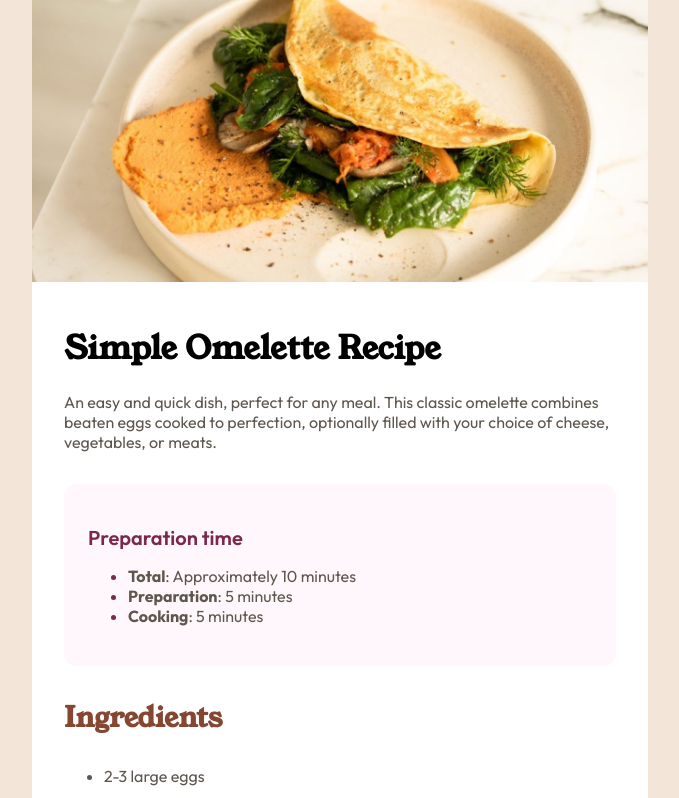
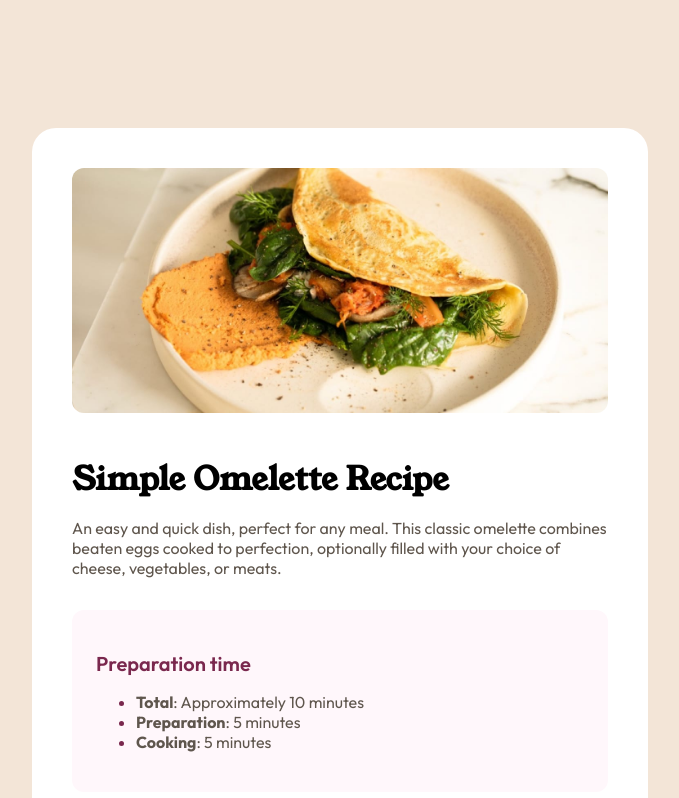
Before and after one commit to amigos81/recipe-page, a plain HTML site: page index.html in a window 1280 px wide. Shown: the top 798 px of the page, without its empty margins (300-979 px from the left). Drawn offline with Linux system fonts and the light colour scheme.

Commit message:
update screen desktop

```diff
--- a/assets/css/style.css
+++ b/assets/css/style.css
@@ -1,82 +1,69 @@
 :root {
   --bg-header: #ffffff;
-    --rose-800: #7A284E;
-    --rose-50: #FFF7FB;
-    --stone-900: #312E2C;
-    --stone-600: #5F564D;
-    --stone-150: #E3DDD7;
-    --stone-100: #F3E5D7;
+  --rose-800: #7a284e;
+  --rose-50: #fff7fb;
+  --stone-900: #312e2c;
+  --stone-600: #5f564d;
+  --stone-150: #e3ddd7;
+  --stone-100: #f3e5d7;
   --brown-800: #854632;
-    --White: #FFFFFF;
+  --White: #ffffff;
 }
 
 *,
 *::before,
 *::after {
-    box-sizing: inherit;
-
+  box-sizing: border-box;
 }
 
 @font-face {
-    font-family: 'Outfit';
-    src: URL('/assets/fonts/outfit/static/Outfit-Regular.ttf') format('truetype');
+  font-family: "Outfit";
+  src: URL("/assets/fonts/outfit/static/Outfit-Regular.ttf") format("truetype");
 }
 
 @font-face {
-    font-family: 'Outfit';
-    src: URL('/assets/fonts/outfit/static/Outfit-Bold.ttf') format('truetype');
+  font-family: "Outfit";
+  src: URL("/assets/fonts/outfit/static/Outfit-Bold.ttf") format("truetype");
   font-weight: bold;
 }
 
 @font-face {
-    font-family: 'Outfit';
-    src: URL('/assets/fonts/outfit/static/Outfit-SemiBold.ttf') format('truetype');
+  font-family: "Outfit";
+  src: URL("/assets/fonts/outfit/static/Outfit-SemiBold.ttf") format("truetype");
   font-weight: 600;
 }
 
 @font-face {
-    font-family: 'Young Serif';
-    src: URL('/assets/fonts/young-serif/YoungSerif-Regular.ttf') format('truetype');
-
+  font-family: "Young Serif";
+  src: URL("/assets/fonts/young-serif/YoungSerif-Regular.ttf")
+    format("truetype");
 }
-
-html {
-    box-sizing: border-box;
-}
-
-
 body {
   margin: 0;
 }
 
-main{
-    display: flex;
-    flex-direction: column;
-    /* justify-content: center; */
-    align-items: center;
+.container {
+  width: 375px;
+  background-color: var(--White);
 }
 
-.container {
-    min-width: 375px;
-    background-color: var(--White);
-
-}
-
-img {
+.container img {
   width: 100%;
 }
 
 .card {
-    margin: 40px 32px 40px;
+  width: 100%;
+  padding: 40px 32px;
 }
 
-.box>h1 {
-    font-family: 'Young Serif';
+.title > h1 {
+  font-family: "Young Serif";
   font-size: 40;
+  margin: 0;
 }
 
-.box>p {
-    font-family: 'Outfit';
+.title > p {
+  font-family: "Outfit";
   font-size: 36;
   color: var(--stone-600);
 }
@@ -85,83 +72,83 @@ img {
   background-color: var(--rose-50);
   padding: 24px;
   border-radius: 12px;
-    font-family: 'Outfit';
+  font-family: "Outfit";
   margin: 32px 0 32px;
 }
 
-.preparation>h2 {
+.preparation > h2 {
   font-weight: 600;
   font-size: 20px;
   color: var(--rose-800);
 }
 
-.preparation>ul li::marker {
+.preparation > ul li::marker {
   color: var(--rose-800);
 }
 
-.preparation>ul>li {
+.preparation > ul > li {
   color: var(--stone-600);
 }
 
-.ingredients {
-    margin: 32px 0 32px;
-}
-
-.ingredients>h2 {
-    font-family: 'Young Serif';
+.ingredients > h2 {
+  font-family: "Young Serif";
   font-size: 28px;
   color: var(--brown-800);
 }
 
-.ingredients>ul>li {
-    font-family: 'Outfit';
+.ingredients > ul > li {
+  font-family: "Outfit";
   font-size: 16px;
   color: var(--stone-600);
   line-height: 30px;
 }
 
-.instructions>h2 {
-    font-family: 'Young Serif';
+.ingredients > ul li::marker {
+  color: var(--brown-800);
+}
+
+.instructions > h2 {
+  font-family: "Young Serif";
   font-size: 28px;
   color: var(--brown-800);
 }
 
-.instructions>ol>li {
-    font-family: 'Outfit';
+.instructions > ol > li {
+  font-family: "Outfit";
   color: var(--stone-600);
 }
 
-.instructions>ol li::marker {
-    content: counter(list-item) '. ';
+.instructions > ol li::marker {
+  content: counter(list-item) ". ";
   color: var(--brown-800);
   font-size: 16px;
   font-weight: 800;
 }
 
-.instructions>ol li {
+.instructions > ol li {
   padding-left: 16px;
 }
 
-.nutrition>h2 {
-    font-family: 'Young Serif';
+.nutrition > h2 {
+  font-family: "Young Serif";
   font-size: 28px;
   color: var(--brown-800);
 }
 
-.nutrition>p {
-    font-family: 'Outfit';
+.nutrition > p {
+  font-family: "Outfit";
   font-size: 16px;
   color: var(--stone-600);
 }
 
 table {
-    font-family: 'Outfit';
+  font-family: "Outfit";
   font-size: 16px;
   color: var(--stone-600);
 }
 
 table {
-    margin: 0 auto;
+  /* margin: 0 auto; */
   border-collapse: collapse;
   border-style: hidden;
   width: 100%;
@@ -182,24 +169,35 @@ td {
   padding-left: 18px;
 }
 
-td>b {
+td > b {
   color: var(--brown-800);
 }
-/* @media screen and (max-width:768px) {
 
-} */
-
- @media screen and (min-width:768px){
+@media screen and (min-width: 768px) {
   body {
     background-color: var(--stone-100);
   }
   .container {
-        max-width: 616px;
+    margin: auto;
+    margin-top: 128px;
+    width: 616px;
+    border-radius: 24px;
+  }
+  .card {
+    padding: 40px;
+  }
+  .container img {
+    margin: 40px 40px 0 40px;
+    width: 536px;
+    border-radius: 12px;
   }
 }
 
 @media screen and (min-width: 1440px) {
   .container {
-        max-width: 736px;
+    width: 736px;
+  }
+  .container img {
+    width: 656px;
   }
 }
--- a/index.html
+++ b/index.html
@@ -20,14 +20,15 @@
     <div class="container">
       <img src="assets/images/image-omelette.jpeg" alt="">
       <div class="card">
-        <div class="box">
+
+        <div class="title">
           <h1> Simple Omelette Recipe</h1>
           <p>
             An easy and quick dish, perfect for any meal. This classic omelette combines beaten eggs cooked
             to perfection, optionally filled with your choice of cheese, vegetables, or meats.
           </p>
         </div>
-        <div class="box preparation">
+        <div class="preparation">
           <h2>Preparation time</h2>
           <ul>
             <li><b>Total</b>: Approximately 10 minutes</li>
@@ -35,7 +36,7 @@
             <li><b>Cooking</b>: 5 minutes</li>
           </ul>
         </div>
-        <div class="box ingredients">
+        <div class="ingredients">
           <h2>Ingredients</h2>
           <ul>
             <li>2-3 large eggs</li>
@@ -46,7 +47,7 @@
           </ul>
         </div>
 
-        <div class="box instructions">
+        <div class="instructions">
           <h2>Instructions</h2>
           <ol type="1">
             <li><b>Beat the eggs</b>: In a bowl, beat the eggs with a pinch of salt and pepper until they are well
@@ -88,18 +89,12 @@
             </tr>
           </table>
         </div>
+
       </div>
-
 
     </div>
 
   </main>
-
-
-  <!-- <div class="attribution">
-    Challenge by <a href="https://www.frontendmentor.io?ref=challenge" target="_blank">Frontend Mentor</a>.
-    Coded by <a href="#">Your Name Here</a>.
-  </div> -->
 </body>
 
 </html>
```
Lines whose indentation alone changed are shown as unchanged.
